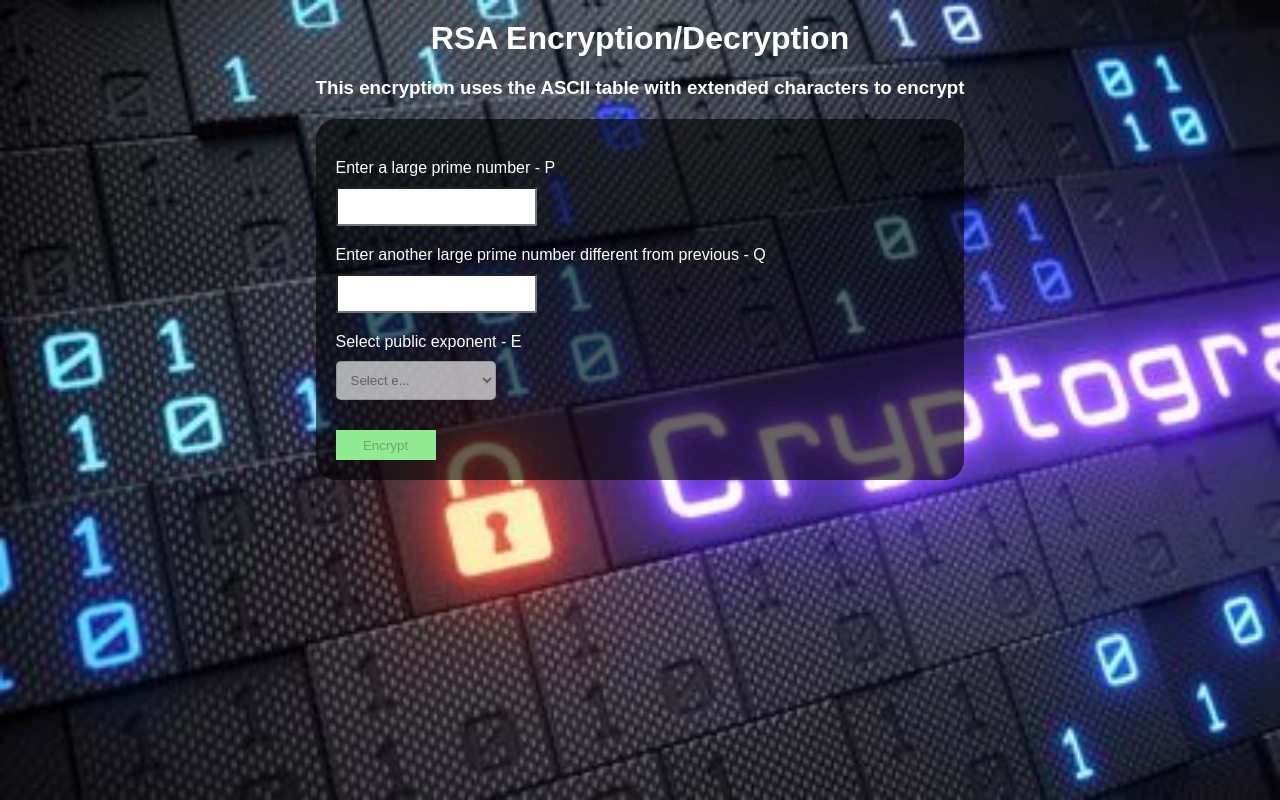
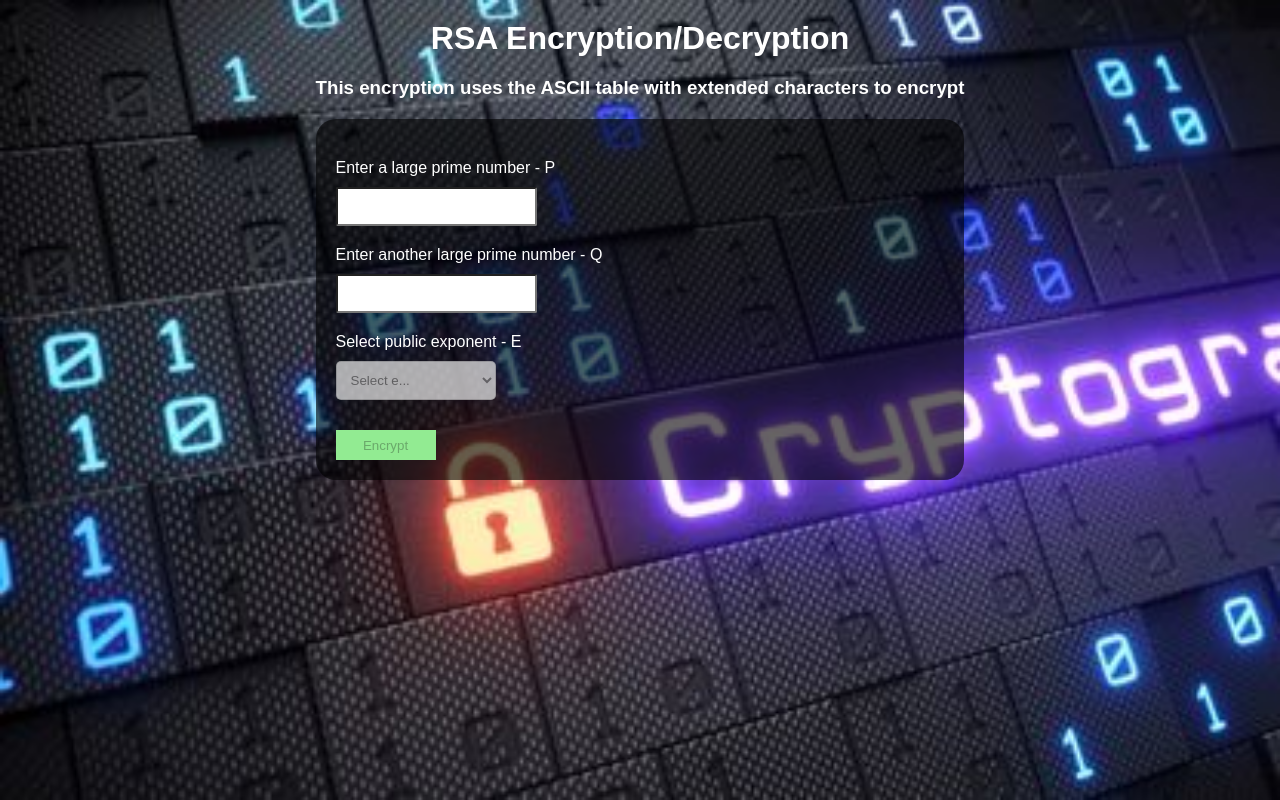
Before and after one commit to BalogunDell/sample-rsa-enc-dec, a React (Create React App) app: page / in a window 1280 px wide. Built offline with nearby package versions, Linux system fonts and the light colour scheme.

Commit message:
New changes

```diff
--- a/src/App.css
+++ b/src/App.css
@@ -7,7 +7,7 @@
 body {
   background-image: url('../public/crypto-image.jpeg');
   background-size: cover;
-  background-repeat: no-repeat;
+  /* background-repeat: no-repeat; */
   height: 100vh;
   margin: 0;
   padding: 0;
--- a/src/App.js
+++ b/src/App.js
@@ -120,7 +120,7 @@ export default function App() {
         </div>
 
         <div className="wrapper">
-          <label>Enter another large prime number different from previous - Q</label>
+          <label>Enter another large prime number - Q</label>
           <input
             type="number"
             min={9}
```
